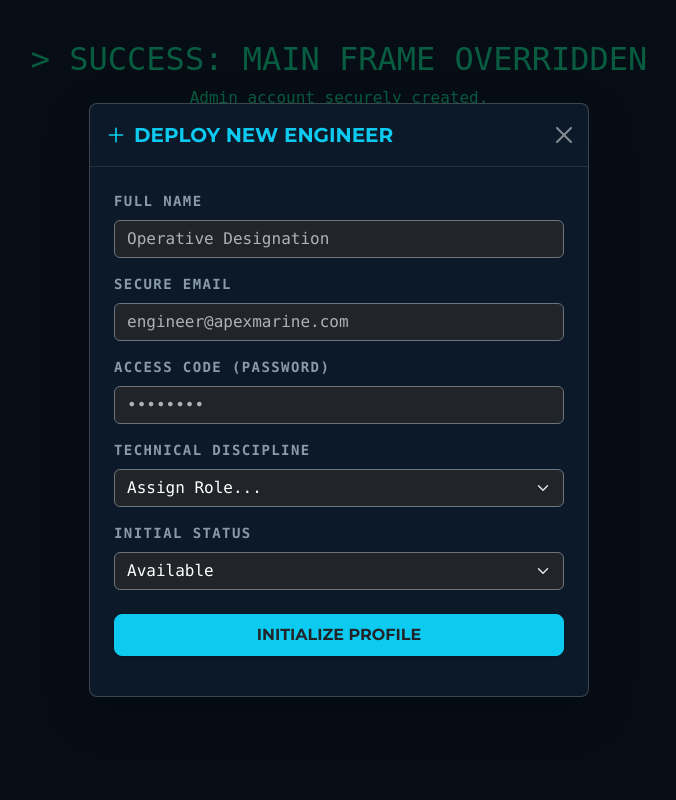
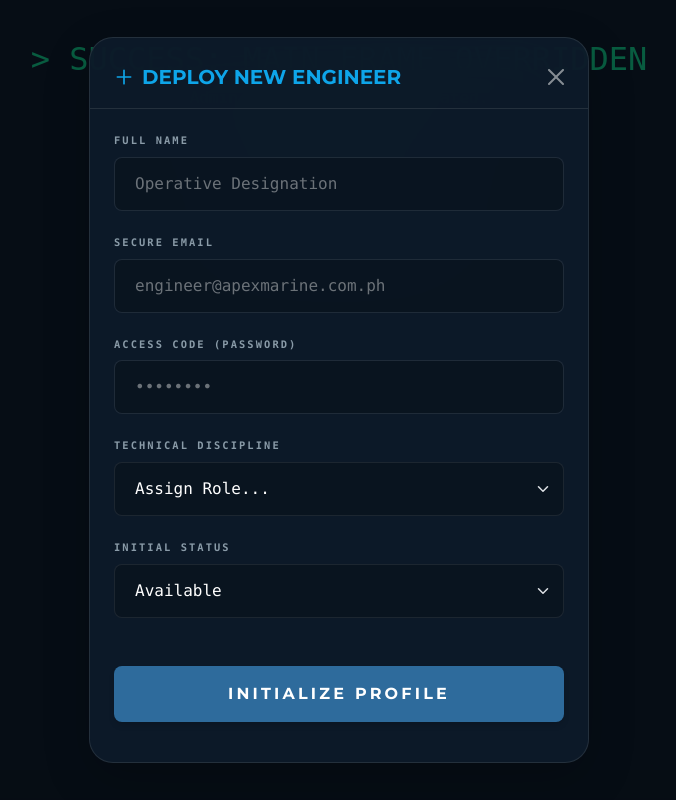
Before and after one commit to soyre-del/apexx_marine, a PHP site: page /assets/admin/admin.php in a window 1280 px wide, after a click on "REGISTER PERSONNEL". Shown: the whole page, without its empty margins (301-977 px from the left). Run offline with PHP 8.4, Linux system fonts and the light colour scheme; the visitor is signed in with stand-in values (Sample User, id 1); data that the repository does not hold is empty.

Commit message:
added engineer dashboard and modals

```diff
--- a/assets/admin/admin.php
+++ b/assets/admin/admin.php
@@ -43,19 +43,21 @@ if ($_SERVER["REQUEST_METHOD"] === "POST" && isset($_POST['action'])) {
 
     $action = $_POST['action'];
 
-    // ---------------------------------------------------------
-    // CREATE: Add New Engineer
+// ---------------------------------------------------------
+    // CREATE: Deploy New Engineer
     // ---------------------------------------------------------
     if ($action === 'add_engineer') {
         $name      = trim($_POST['eng_name'] ?? '');
         $email     = trim($_POST['eng_email'] ?? '');
-        $password  = $_POST['eng_password'] ?? '';
+        $password  = $_POST['eng_password'] ?? ''; // Never trim passwords
         $specialty = trim($_POST['eng_specialty'] ?? '');
         $status    = $_POST['eng_status'] ?? 'available';
 
+        // Validate Enums
         if (!in_array($status, $allowed_statuses, true)) $status = 'available';
         if (!in_array($specialty, $allowed_specialties, true)) $specialty = '';
 
+        // Validation Checks
         if (empty($name) || empty($email) || empty($password) || empty($specialty)) {
             $_SESSION['sys_msg'] = "All personnel fields are required for deployment. Please select a valid discipline.";
             $_SESSION['sys_msg_type'] = "warning";
@@ -73,6 +75,7 @@ if ($_SERVER["REQUEST_METHOD"] === "POST" && isset($_POST['action'])) {
             $_SESSION['failed_action'] = $action;
         } else {
             try {
+                // Check for duplicate emails
                 $stmtCheck = $pdo->prepare("SELECT user_id FROM users WHERE email = :email LIMIT 1");
                 $stmtCheck->execute([':email' => $email]);
 
@@ -82,9 +85,11 @@ if ($_SERVER["REQUEST_METHOD"] === "POST" && isset($_POST['action'])) {
                     $_SESSION['old_post'] = $_POST;
                     $_SESSION['failed_action'] = $action;
                 } else {
+                    // Execute Database Transaction
                     $pdo->beginTransaction();
 
                     $hashed_password = password_hash($password, PASSWORD_DEFAULT);
+
                     $stmt1 = $pdo->prepare("INSERT INTO users (full_name, email, password_hash, role, is_active) VALUES (:name, :email, :pass, 'engineer', 1)");
                     $stmt1->execute([
                         ':name'  => $name,
@@ -123,13 +128,15 @@ if ($_SERVER["REQUEST_METHOD"] === "POST" && isset($_POST['action'])) {
         $id        = (int)($_POST['user_id'] ?? 0);
         $name      = trim($_POST['eng_name'] ?? '');
         $email     = trim($_POST['eng_email'] ?? '');
-        $password  = $_POST['eng_password'] ?? '';
+        $password  = $_POST['eng_password'] ?? ''; // Password update is optional
         $specialty = trim($_POST['eng_specialty'] ?? '');
         $status    = $_POST['eng_status'] ?? 'available';
 
+        // Validate Enums
         if (!in_array($status, $allowed_statuses, true)) $status = 'available';
         if (!in_array($specialty, $allowed_specialties, true)) $specialty = '';
 
+        // Validation Checks
         if (empty($id) || empty($name) || empty($email) || empty($specialty)) {
             $_SESSION['sys_msg'] = "Critical fields missing for profile update.";
             $_SESSION['sys_msg_type'] = "warning";
@@ -147,6 +154,7 @@ if ($_SERVER["REQUEST_METHOD"] === "POST" && isset($_POST['action'])) {
             $_SESSION['failed_action'] = $action;
         } else {
             try {
+                // Ensure email isn't being taken by another user
                 $stmtCheck = $pdo->prepare("SELECT user_id FROM users WHERE email = :email AND user_id != :id LIMIT 1");
                 $stmtCheck->execute([':email' => $email, ':id' => $id]);
 
@@ -156,13 +164,16 @@ if ($_SERVER["REQUEST_METHOD"] === "POST" && isset($_POST['action'])) {
                     $_SESSION['old_post'] = $_POST;
                     $_SESSION['failed_action'] = $action;
                 } else {
+                    // Execute Database Transaction
                     $pdo->beginTransaction();
 
                     if (!empty($password)) {
+                        // Admin provided a new password -> Update all fields including hash
                         $hashed_password = password_hash($password, PASSWORD_DEFAULT);
                         $stmt1 = $pdo->prepare("UPDATE users SET full_name = :name, email = :email, password_hash = :pass WHERE user_id = :id AND role = 'engineer'");
                         $stmt1->execute([':name' => $name, ':email' => $email, ':pass' => $hashed_password, ':id' => $id]);
                     } else {
+                        // Admin left password blank -> Keep old password, update everything else
                         $stmt1 = $pdo->prepare("UPDATE users SET full_name = :name, email = :email WHERE user_id = :id AND role = 'engineer'");
                         $stmt1->execute([':name' => $name, ':email' => $email, ':id' => $id]);
                     }
@@ -509,52 +520,108 @@ try {
 
     </div>
 
-    <!-- 1. ADD ENGINEER MODAL -->
+<!-- 1. ADD ENGINEER MODAL -->
     <div class="modal fade" id="addEngineerModal" tabindex="-1" aria-hidden="true">
         <div class="modal-dialog modal-dialog-centered">
-            <div class="modal-content glass-card backdrop-blur-2xl border-secondary border-opacity-50 shadow-lg text-white font-cascadia" style="background: rgba(13, 27, 42, 0.95);">
-                <div class="modal-header border-bottom border-secondary border-opacity-25">
-                    <h5 class="modal-title font-montserrat fw-bold text-uppercase text-info d-flex align-items-center gap-2">
+            <div class="modal-content glass-card backdrop-blur-2xl border-secondary border-opacity-25 shadow-lg text-white font-cascadia" style="border-radius: 1.5rem; background: rgba(13, 27, 42, 0.95);">
+                <div class="modal-header border-bottom border-secondary border-opacity-25 px-4 pt-4 pb-3">
+                    <h5 class="modal-title font-montserrat fw-bolder text-uppercase text-brand-ocean d-flex align-items-center gap-2 fs-5">
                         <svg width="20" height="20" fill="none" stroke="currentColor" stroke-width="2" viewBox="0 0 24 24"><path stroke-linecap="round" stroke-linejoin="round" d="M12 4v16m8-8H4"></path></svg>
                         Deploy New Engineer
                     </h5>
-                    <button type="button" class="btn-close btn-close-white opacity-50" data-bs-dismiss="modal" aria-label="Close"></button>
+                    <button type="button" class="btn-close btn-close-white opacity-50 shadow-none" data-bs-dismiss="modal" aria-label="Close"></button>
                 </div>
                 <div class="modal-body p-4">
                     <form action="<?= htmlspecialchars($_SERVER['SCRIPT_NAME']); ?>" method="POST">
                         <input type="hidden" name="csrf_token" value="<?= htmlspecialchars((string)$_SESSION['csrf_token']); ?>">
                         <input type="hidden" name="action" value="add_engineer">
 
-                        <div class="mb-3">
-                            <label class="form-label text-brand-steel small text-uppercase fw-bold letter-spacing-wide">Full Name</label>
-                            <input type="text" name="eng_name" required value="<?= htmlspecialchars((string)$old_name); ?>" class="form-control bg-dark border-secondary text-white shadow-none" placeholder="Operative Designation">
+                        <div class="mb-4">
+                            <label class="form-label text-brand-steel fw-bold text-uppercase letter-spacing-widest mb-2" style="font-size: 0.65rem;">Full Name</label>
+                            <input type="text" name="eng_name" required value="<?= htmlspecialchars((string)$old_name); ?>" class="form-control custom-input rounded-3 shadow-none" placeholder="Operative Designation">
                         </div>
-                        <div class="mb-3">
-                            <label class="form-label text-brand-steel small text-uppercase fw-bold letter-spacing-wide">Secure Email</label>
-                            <input type="email" name="eng_email" required value="<?= htmlspecialchars((string)$old_email); ?>" class="form-control bg-dark border-secondary text-white shadow-none" placeholder="engineer@apexmarine.com">
+                        <div class="mb-4">
+                            <label class="form-label text-brand-steel fw-bold text-uppercase letter-spacing-widest mb-2" style="font-size: 0.65rem;">Secure Email</label>
+                            <input type="email" name="eng_email" required value="<?= htmlspecialchars((string)$old_email); ?>" class="form-control custom-input rounded-3 shadow-none" placeholder="engineer@apexmarine.com.ph">
                         </div>
-                        <div class="mb-3">
-                            <label class="form-label text-brand-steel small text-uppercase fw-bold letter-spacing-wide">Access Code (Password)</label>
-                            <input type="password" name="eng_password" required minlength="8" class="form-control bg-dark border-secondary text-white shadow-none" placeholder="••••••••">
+                        <div class="mb-4">
+                            <label class="form-label text-brand-steel fw-bold text-uppercase letter-spacing-widest mb-2" style="font-size: 0.65rem;">Access Code (Password)</label>
+                            <input type="password" name="eng_password" required minlength="8" class="form-control custom-input rounded-3 shadow-none" placeholder="••••••••">
                         </div>
-                        <div class="mb-3">
-                            <label class="form-label text-brand-steel small text-uppercase fw-bold letter-spacing-wide">Technical Discipline</label>
-                            <select name="eng_specialty" required class="form-select bg-dark border-secondary text-white shadow-none">
-                                <option value="" style="background-color: #0d1b2a; color: #a9b3c1;" <?= empty($old_specialty) ? 'selected' : ''; ?> disabled>Assign Role...</option>
+                        <div class="mb-4">
+                            <label class="form-label text-brand-steel fw-bold text-uppercase letter-spacing-widest mb-2" style="font-size: 0.65rem;">Technical Discipline</label>
+                            <select name="eng_specialty" required class="form-select custom-input rounded-3 shadow-none">
+                                <option value="" style="background-color: var(--brand-navy);" <?= empty($old_specialty) ? 'selected' : ''; ?> disabled>Assign Role...</option>
                                 <?php foreach ($allowed_specialties as $spec): ?>
-                                    <option value="<?= htmlspecialchars((string)$spec); ?>" style="background-color: #0d1b2a; color: #ffffff;" <?= $old_specialty === $spec ? 'selected' : ''; ?>><?= htmlspecialchars((string)$spec); ?></option>
+                                    <option value="<?= htmlspecialchars((string)$spec); ?>" style="background-color: var(--brand-navy);" <?= $old_specialty === $spec ? 'selected' : ''; ?>><?= htmlspecialchars((string)$spec); ?></option>
                                 <?php endforeach; ?>
                             </select>
                         </div>
-                        <div class="mb-4">
-                            <label class="form-label text-brand-steel small text-uppercase fw-bold letter-spacing-wide">Initial Status</label>
-                            <select name="eng_status" class="form-select bg-dark border-secondary text-white shadow-none">
-                                <option value="available" style="background-color: #0d1b2a; color: #ffffff;" <?= $old_status === 'available' ? 'selected' : ''; ?>>Available</option>
-                                <option value="deployed" style="background-color: #0d1b2a; color: #ffffff;" <?= $old_status === 'deployed' ? 'selected' : ''; ?>>Deployed</option>
-                                <option value="on_leave" style="background-color: #0d1b2a; color: #ffffff;" <?= $old_status === 'on_leave' ? 'selected' : ''; ?>>On Leave</option>
+                        <div class="mb-5">
+                            <label class="form-label text-brand-steel fw-bold text-uppercase letter-spacing-widest mb-2" style="font-size: 0.65rem;">Initial Status</label>
+                            <select name="eng_status" class="form-select custom-input rounded-3 shadow-none">
+                                <option value="available" style="background-color: var(--brand-navy);" <?= $old_status === 'available' ? 'selected' : ''; ?>>Available</option>
+                                <option value="deployed" style="background-color: var(--brand-navy);" <?= $old_status === 'deployed' ? 'selected' : ''; ?>>Deployed</option>
+                                <option value="on_leave" style="background-color: var(--brand-navy);" <?= $old_status === 'on_leave' ? 'selected' : ''; ?>>On Leave</option>
                             </select>
                         </div>
-                        <button type="submit" class="btn btn-info w-100 py-2 rounded-3 font-montserrat fw-bold text-uppercase shadow-sm text-dark">Initialize Profile</button>
+                        <button type="submit" class="btn btn-brand-blue w-100 py-3 rounded-3 font-montserrat fw-bolder text-uppercase letter-spacing-widest">
+                            Initialize Profile
+                        </button>
+                    </form>
+                </div>
+            </div>
+        </div>
+    </div>
+
+    <!-- 2. EDIT ENGINEER MODAL -->
+    <div class="modal fade" id="editEngineerModal" tabindex="-1" aria-hidden="true">
+        <div class="modal-dialog modal-dialog-centered">
+            <div class="modal-content glass-card backdrop-blur-2xl border-secondary border-opacity-25 shadow-lg text-white font-cascadia" style="border-radius: 1.5rem; background: rgba(13, 27, 42, 0.95);">
+                <div class="modal-header border-bottom border-secondary border-opacity-25 px-4 pt-4 pb-3">
+                    <h5 class="modal-title font-montserrat fw-bolder text-uppercase text-brand-caution d-flex align-items-center gap-2 fs-5">
+                        <svg width="20" height="20" fill="none" stroke="currentColor" stroke-width="2" viewBox="0 0 24 24"><path d="M11 4H4a2 2 0 0 0-2 2v14a2 2 0 0 0 2 2h14a2 2 0 0 0 2-2v-7"></path><path d="M18.5 2.5a2.121 2.121 0 0 1 3 3L12 15l-4 1 1-4 9.5-9.5z"></path></svg>
+                        Edit Engineer Profile
+                    </h5>
+                    <button type="button" class="btn-close btn-close-white opacity-50 shadow-none" data-bs-dismiss="modal" aria-label="Close"></button>
+                </div>
+                <div class="modal-body p-4">
+                    <form action="<?= htmlspecialchars($_SERVER['SCRIPT_NAME']); ?>" method="POST">
+                        <input type="hidden" name="csrf_token" value="<?= htmlspecialchars((string)$_SESSION['csrf_token']); ?>">
+                        <input type="hidden" name="action" value="edit_engineer">
+                        <input type="hidden" name="user_id" id="edit_user_id">
+
+                        <div class="mb-4">
+                            <label class="form-label text-brand-steel fw-bold text-uppercase letter-spacing-widest mb-2" style="font-size: 0.65rem;">Full Name</label>
+                            <input type="text" name="eng_name" id="edit_eng_name" required class="form-control custom-input rounded-3 shadow-none">
+                        </div>
+                        <div class="mb-4">
+                            <label class="form-label text-brand-steel fw-bold text-uppercase letter-spacing-widest mb-2" style="font-size: 0.65rem;">Secure Email</label>
+                            <input type="email" name="eng_email" id="edit_eng_email" required class="form-control custom-input rounded-3 shadow-none">
+                        </div>
+                        <div class="mb-4">
+                            <label class="form-label text-brand-steel fw-bold text-uppercase letter-spacing-widest mb-2" style="font-size: 0.65rem;">Update Access Code</label>
+                            <input type="password" name="eng_password" minlength="8" class="form-control custom-input rounded-3 shadow-none" placeholder="Leave blank to keep current code">
+                        </div>
+                        <div class="mb-4">
+                            <label class="form-label text-brand-steel fw-bold text-uppercase letter-spacing-widest mb-2" style="font-size: 0.65rem;">Technical Discipline</label>
+                            <select name="eng_specialty" id="edit_eng_specialty" required class="form-select custom-input rounded-3 shadow-none">
+                                <?php foreach ($allowed_specialties as $spec): ?>
+                                    <option value="<?= htmlspecialchars((string)$spec); ?>" style="background-color: var(--brand-navy);"><?= htmlspecialchars((string)$spec); ?></option>
+                                <?php endforeach; ?>
+                            </select>
+                        </div>
+                        <div class="mb-5">
+                            <label class="form-label text-brand-steel fw-bold text-uppercase letter-spacing-widest mb-2" style="font-size: 0.65rem;">Current Status</label>
+                            <select name="eng_status" id="edit_eng_status" class="form-select custom-input rounded-3 shadow-none">
+                                <option value="available" style="background-color: var(--brand-navy);">Available</option>
+                                <option value="deployed" style="background-color: var(--brand-navy);">Deployed</option>
+                                <option value="on_leave" style="background-color: var(--brand-navy);">On Leave</option>
+                            </select>
+                        </div>
+                        <button type="submit" class="btn btn-brand-caution w-100 py-3 rounded-3 font-montserrat fw-bolder text-uppercase letter-spacing-widest">
+                            Update Profile
+                        </button>
                     </form>
                 </div>
             </div>
```
Also changed, not shown: assets/includes/header.php (+5 -5 lines), db/dbTEST.sql (deleted, +0 -102 lines).
